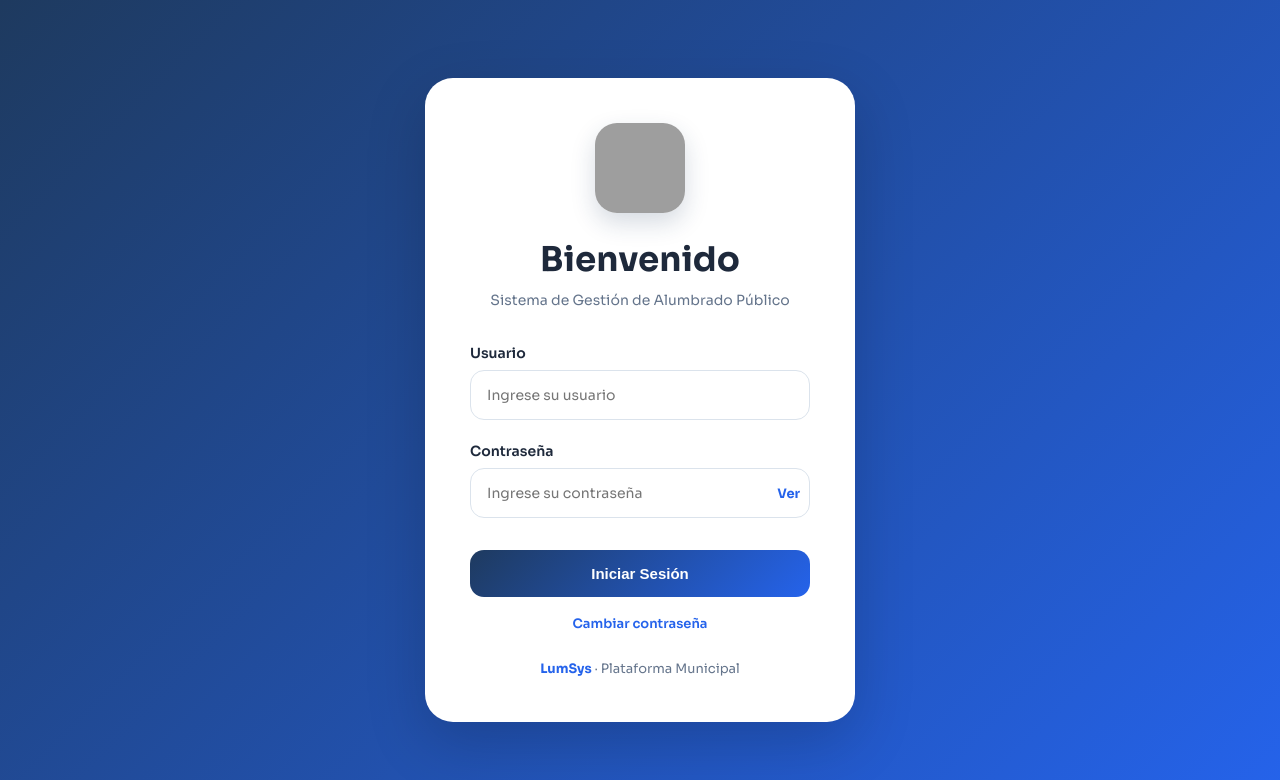
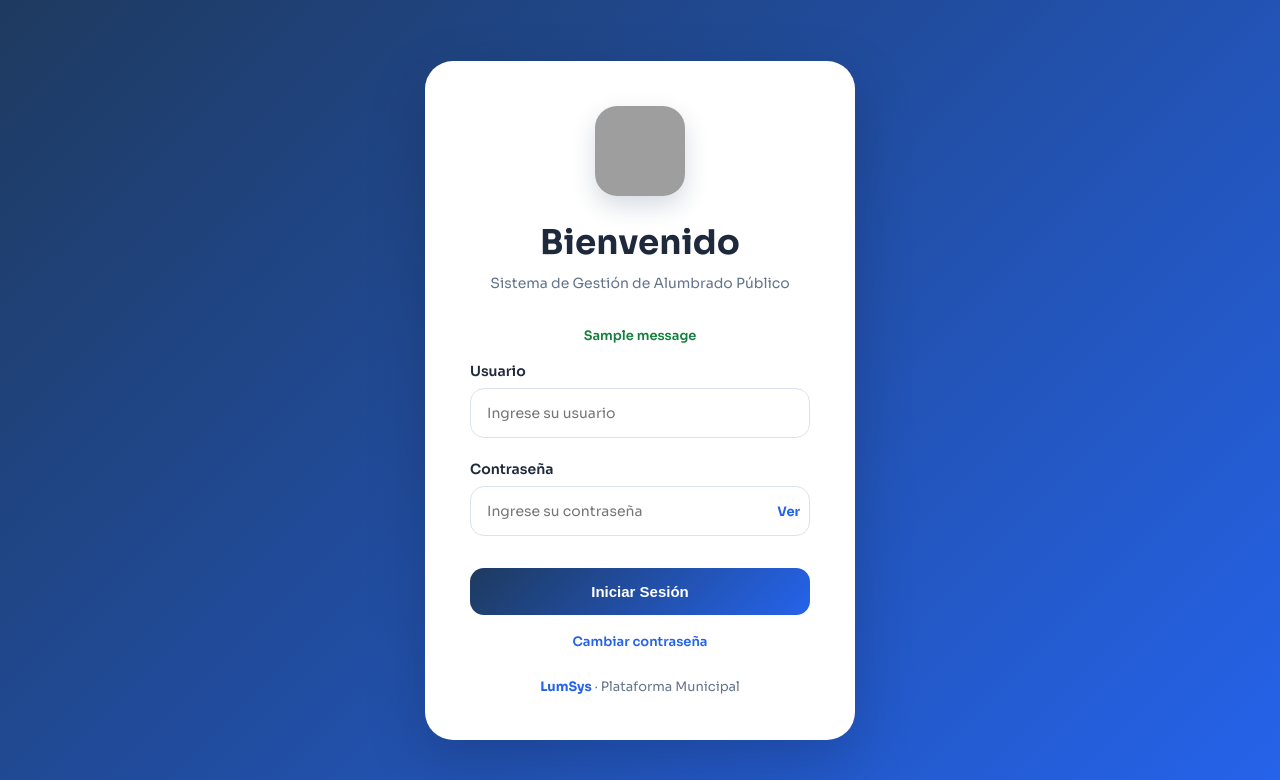
Before and after one commit to Aaron-2516/GestionLuminarias-Web, a Django app: page / in a window 1280 px wide. Shown: the top 780 px of the page. Run offline with Django 5.2, Linux system fonts and the light colour scheme; tables that the repository leaves empty hold one stand-in row (values such as "Sample post"); one stand-in notice (Sample message) is shown; parts of the project's set-up code (start-up, migrations or seed data) failed here and were passed over; grey boxes are pictures that could not be loaded.

Commit message:
login y cambio de contraseña funcinal 100%

```diff
--- a/Luminarias/templates/luminarias/login.html
+++ b/Luminarias/templates/luminarias/login.html
@@ -56,18 +56,18 @@
 
             {% csrf_token %}
 
+            {% if messages %}
+                {% for message in messages %}
+                    <p class="login-{{ message.tags }}">
+                        {{ message }}
+                    </p>
+                {% endfor %}
+            {% endif %}
+
             {% if error %}
 
             <p class="login-error">
                 {{ error }}
-            </p>
-
-            {% endif %}
-
-            {% if success %}
-
-            <p class="login-success">
-                {{ success }}
             </p>
 
             {% endif %}
--- a/Luminarias/views.py
+++ b/Luminarias/views.py
@@ -84,11 +84,8 @@ def cambiar_contrasena(request):
         usuario.contrasena = password_nueva
         usuario.save(update_fields=["contrasena"])
 
-        return render(
-            request,
-            "luminarias/login.html",
-            {"success": "Contrasena actualizada correctamente. Inicia sesion."}
-        )
+        messages.success(request, "Contraseña actualizada correctamente. Inicia sesión.")
+        return redirect("login")
 
     return render(request, "luminarias/cambiar_contrasena.html")
 
```
